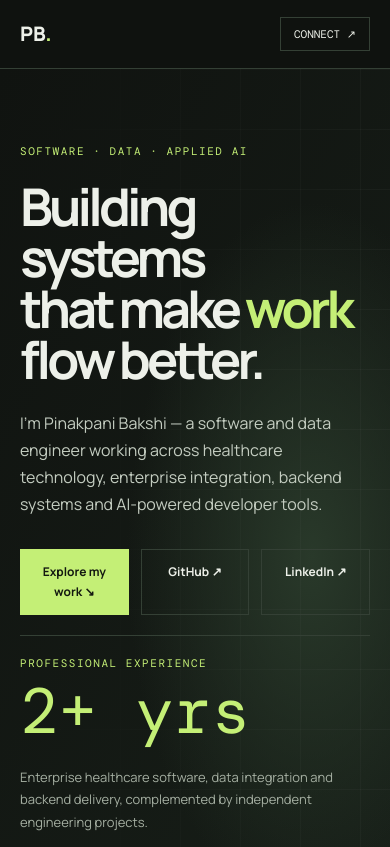
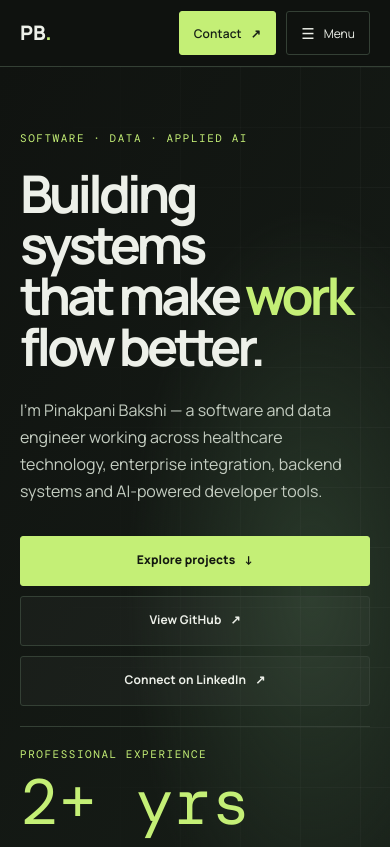
Before and after one commit to Pinakbakshi/pinakbakshi.github.io, a plain HTML site: page index.html in a window 390 px wide. Shown: the top 847 px of the page. Drawn offline with nearby package versions, Linux system fonts and the light colour scheme.

Commit message:
Make navigation and calls to action clearer on mobile and desktop

```diff
--- a/index.html
+++ b/index.html
@@ -26,9 +26,29 @@ section{position:relative}.head h2{ text-wrap:balance}
 :focus-visible{outline:2px solid var(--acid);outline-offset:4px}
 @media(max-width:720px){.skill-groups{grid-template-columns:1fr}.skill-group{min-height:0;padding:21px}.skill-note{grid-template-columns:1fr;gap:8px}.ticker .wrap{justify-content:flex-start;gap:6px 12px}}
 @media(prefers-reduced-motion:reduce){*,*:before,*:after{scroll-behavior:auto!important;animation-duration:.01ms!important;animation-iteration-count:1!important;transition-duration:.01ms!important}.heroGrid>div:first-child>*{animation:none!important}}
+
+/* Clear, touch-friendly navigation and action system */
+.bar{z-index:50}.bar nav{gap:18px}.nav-actions{display:flex;align-items:center;gap:10px}
+.contactlink,.menu-toggle,.btn{min-height:46px;display:inline-flex;align-items:center;justify-content:center;gap:9px;border-radius:3px;transition:background .22s,border-color .22s,color .22s,transform .22s}
+.contactlink{padding:0 18px;background:var(--acid);border-color:var(--acid);color:#172016;font:600 12px var(--sans);letter-spacing:.01em}
+.contactlink:hover{background:#d7f99c;border-color:#d7f99c;transform:translateY(-2px)}
+.contact-short{display:none}.menu-toggle{display:none;padding:0 14px;background:transparent;color:var(--ink);border:1px solid var(--line);font:12px var(--sans);cursor:pointer}
+.btn{padding:0 18px;font-size:12px;letter-spacing:.01em}.btn.primary{font-weight:800}.btn:not(.primary){background:#ffffff08}.btn:hover{background:#c4ef7614}
+.links a{padding:12px 0;position:relative}.links a:after{content:"";position:absolute;left:0;right:100%;bottom:5px;height:1px;background:var(--acid);transition:right .25s}.links a:hover:after,.links a.active:after{right:0}.links a.active{color:var(--acid)}
+button:focus-visible,a:focus-visible{outline:2px solid var(--acid);outline-offset:4px}
+@media(max-width:720px){
+ .bar nav{height:66px}.nav-actions{margin-left:auto}.contact-full{display:none}.contact-short{display:inline}.contactlink{min-height:44px;padding:0 14px}
+ .menu-toggle{display:inline-flex;min-width:84px;min-height:44px}.menu-icon{font-size:15px}
+ .links{display:none;position:absolute;top:66px;left:0;right:0;padding:12px 20px 18px;background:#101310f7;border-bottom:1px solid var(--line);backdrop-filter:blur(16px);flex-direction:column;gap:0}
+ .links.open{display:flex}.links a{padding:14px 4px;border-bottom:1px solid #ffffff12;font-size:12px}
+ .links a:last-child{border-bottom:0}
+ .buttons{display:grid;grid-template-columns:1fr;gap:10px}.buttons .btn{width:100%;min-height:50px}
+ .heroGrid{padding:64px 0}.hero{min-height:auto}
+}
+@media(min-width:721px){.contact-full{display:inline}.contact-short{display:none}}
 </style></head><body>
-<header class="bar"><div class="wrap"><nav><a class="logo" href="#top">PB<i>.</i></a><div class="links"><a href="#experience">EXPERIENCE</a><a href="#projects">PROJECTS</a><a href="#skills">SKILLS</a><a href="#about">ABOUT</a></div><a class="contactlink" href="https://mail.google.com/mail/?view=cm&fs=1&to=pinakpanibakshi%40gmail.com&su=Portfolio%20Enquiry">CONNECT ↗</a></nav></div></header>
-<main id="top"><div class="hero"><div class="wrap heroGrid"><div><div class="eyebrow">SOFTWARE · DATA · APPLIED AI</div><h1>Building systems<br>that make <em>work</em><br>flow better.</h1><p class="lead">I'm Pinakpani Bakshi — a software and data engineer working across healthcare technology, enterprise integration, backend systems and AI-powered developer tools.</p><div class="buttons"><a class="btn primary" href="#projects">Explore my work ↘</a><a class="btn" href="https://github.com/Pinakbakshi" target="_blank" rel="noreferrer">GitHub ↗</a><a class="btn" href="https://www.linkedin.com/in/pinakbakshi/" target="_blank" rel="noreferrer">LinkedIn ↗</a></div></div><aside class="stats"><div class="kicker">PROFESSIONAL EXPERIENCE</div><strong>2+ yrs</strong><p>Enterprise healthcare software, data integration and backend delivery, complemented by independent engineering projects.</p><hr><div class="kicker">EDUCATION</div><p>B.Tech · Computer Science & Business Systems<br>SRM Institute of Science and Technology</p><hr><div class="kicker">CURRENT FOCUS</div><p>Healthcare data · ETL modernization · SQL engineering · Python APIs · Agentic AI</p></aside></div></div>
+<header class="bar"><div class="wrap"><nav><a class="logo" href="#top">PB<i>.</i></a><div class="links" id="site-links"><a href="#experience">Experience</a><a href="#projects">Projects</a><a href="#skills">Skills</a><a href="#about">About</a></div><div class="nav-actions"><a class="contactlink" href="https://mail.google.com/mail/?view=cm&fs=1&to=pinakpanibakshi%40gmail.com&su=Portfolio%20Enquiry" target="_blank" rel="noreferrer"><span class="contact-full">Email me</span><span class="contact-short">Contact</span><span aria-hidden="true"> ↗</span></a><button class="menu-toggle" type="button" aria-controls="site-links" aria-expanded="false"><span class="menu-icon" aria-hidden="true">☰</span><span class="menu-label">Menu</span></button></div></nav></div></header>
+<main id="top"><div class="hero"><div class="wrap heroGrid"><div><div class="eyebrow">SOFTWARE · DATA · APPLIED AI</div><h1>Building systems<br>that make <em>work</em><br>flow better.</h1><p class="lead">I'm Pinakpani Bakshi — a software and data engineer working across healthcare technology, enterprise integration, backend systems and AI-powered developer tools.</p><div class="buttons"><a class="btn primary" href="#projects">Explore projects <span aria-hidden="true">↓</span></a><a class="btn" href="https://github.com/Pinakbakshi" target="_blank" rel="noreferrer">View GitHub <span aria-hidden="true">↗</span></a><a class="btn" href="https://www.linkedin.com/in/pinakbakshi/" target="_blank" rel="noreferrer">Connect on LinkedIn <span aria-hidden="true">↗</span></a></div></div><aside class="stats"><div class="kicker">PROFESSIONAL EXPERIENCE</div><strong>2+ yrs</strong><p>Enterprise healthcare software, data integration and backend delivery, complemented by independent engineering projects.</p><hr><div class="kicker">EDUCATION</div><p>B.Tech · Computer Science & Business Systems<br>SRM Institute of Science and Technology</p><hr><div class="kicker">CURRENT FOCUS</div><p>Healthcare data · ETL modernization · SQL engineering · Python APIs · Agentic AI</p></aside></div></div>
 <div class="ticker"><div class="wrap">ORACLE PL/SQL <b>✳</b> INFORMATICA IICS <b>✳</b> PYTHON <b>✳</b> HEALTHCARE DATA <b>✳</b> FASTAPI <b>✳</b> AZURE OPENAI <b>✳</b> SQL SERVER</div></div>
 <section id="experience"><div class="wrap"><div class="head reveal"><div class="kicker">01 / EXPERIENCE</div><div><h2>Enterprise delivery.<br>Business context.</h2><p>Healthcare technology and enterprise data integration at Cognizant, combining hands-on engineering with techno-functional responsibility.</p></div></div>
 <article class="exp reveal"><div class="date">JUL 2025 — PRESENT</div><div><h3>Programmer Analyst</h3><div class="sub">Cognizant Technology Solutions · Healthcare technology & data engineering</div><ul><li>Undertake techno-functional ownership of healthcare billing and payment workstreams, translating business rules and operational needs into implementable technical changes.</li><li>Spearhead Oracle PL/SQL development and analysis for subscriber billing, invoice generation, payment processing, reconciliation and account maintenance.</li><li>Analyse the ACH lifecycle: enrollment, pre-note validation, recurring debit generation, acknowledgements, retries, rejection handling and account suspension.</li><li>Lead impact assessment and source-to-target lineage analysis across database objects, interfaces, ETL jobs and reports; coordinate with business, QA, architecture and support teams.</li><li>Support Informatica PowerCenter/IICS, SQL Server, Python and XML/XSD integrations, production RCA, workflow optimisation and migration troubleshooting.</li><li>Contribute to SmartComm premium-collection communications, suppression logic, audit and eligibility workflows, including HIPAA-aligned subscriber communication processes.</li></ul><div class="tags"><span class="tag">Oracle PL/SQL</span><span class="tag">Informatica IICS</span><span class="tag">SQL Server</span><span class="tag">Python</span><span class="tag">TriZetto Facets</span><span class="tag">ACH</span></div></div></article>
@@ -63,10 +83,16 @@ section{position:relative}.head h2{ text-wrap:balance}
 </div></section>
 <section id="about"><div class="wrap"><div class="head reveal"><div class="kicker">04 / ABOUT</div><div><h2>Technical execution,<br>business understanding.</h2></div></div><div class="about"><div><p>I enjoy working on systems where the details matter: data has to reconcile, integrations have to be dependable, and software needs to make an operational process easier. My professional foundation is in healthcare technology and enterprise data workflows, with independent work extending into developer tools, AI integrations and automation.</p><p>I bring a techno-functional approach: understanding the business process, mapping it to data and system behaviour, investigating edge cases, and working with engineering and QA stakeholders to deliver reliable changes.</p><p>I'm interested in global engineering teams working on data platforms, healthcare technology, backend systems and practical AI products.</p></div><div><div class="principle"><b>01</b> Build for a real workflow, not a demo headline.</div><div class="principle"><b>02</b> Make data flow explainable and testable.</div><div class="principle"><b>03</b> Keep security assumptions and limitations explicit.</div><div class="principle"><b>04</b> Treat automation as a way to improve engineering quality.</div></div></div></div></section>
 <section id="credentials"><div class="wrap"><div class="head reveal"><div class="kicker">05 / LEARNING</div><div><h2>Credentials &<br>continued learning.</h2><p>Selected certifications and structured learning recorded in my CV.</p></div></div><div class="certs reveal"><div class="cert">Claude Certified Associate – Foundations (CCAO-F)</div><div class="cert">Microsoft Azure Fundamentals (AZ-900)</div><div class="cert">IBM Data Analysis with Python</div><div class="cert">Google Foundations of Cybersecurity</div><div class="cert">Deep Learning using TensorFlow</div><div class="cert">Flutter App Development</div><div class="cert">Implement a Responsible Generative AI Solution in Microsoft Foundry</div><div class="cert">Foundations of Modern AI</div><div class="cert">Generative AI Fundamentals</div><div class="cert">Prompt Engineering Foundation</div><div class="cert">Context Engineering Foundation</div><div class="cert">Microsoft Copilot Studio learning path</div><div class="cert">GitHub Copilot learning path</div><div class="cert">Amazon Q Developer learning path</div></div><p class="sub" style="margin-top:18px">Learning paths are labelled as such; credential names are reproduced from my CV.</p></div></section>
-<section class="end" id="contact"><div class="wrap reveal"><div class="kicker" style="color:#39452e">HAVE A PROJECT OR ROLE IN MIND?</div><h2>Let's build<br>something useful.</h2><p>Open to conversations around data engineering, healthcare technology, backend development and AI-enabled engineering tools.</p><div class="buttons"><a class="btn" href="mailto:pinakpanibakshi@gmail.com">Email me ↗</a><a class="btn" href="https://www.linkedin.com/in/pinakbakshi/" target="_blank" rel="noreferrer">LinkedIn ↗</a><a class="btn" href="https://github.com/Pinakbakshi" target="_blank" rel="noreferrer">GitHub ↗</a></div></div></section></main>
+<section class="end" id="contact"><div class="wrap reveal"><div class="kicker" style="color:#39452e">HAVE A PROJECT OR ROLE IN MIND?</div><h2>Let's build<br>something useful.</h2><p>Open to conversations around data engineering, healthcare technology, backend development and AI-enabled engineering tools.</p><div class="buttons"><a class="btn" href="mailto:pinakpanibakshi@gmail.com">Send an email <span aria-hidden="true">↗</span></a><a class="btn" href="https://www.linkedin.com/in/pinakbakshi/" target="_blank" rel="noreferrer">LinkedIn profile <span aria-hidden="true">↗</span></a><a class="btn" href="https://github.com/Pinakbakshi" target="_blank" rel="noreferrer">GitHub repositories <span aria-hidden="true">↗</span></a></div></div></section></main>
 <footer class="wrap"><span>© <span id="year"></span> PINAKPANI BAKSHI</span><span>ENGINEERING PORTFOLIO · GITHUB PAGES</span><a href="#top">BACK TO TOP ↑</a></footer>
 <script>
 document.getElementById('year').textContent=new Date().getFullYear();
+const menuButton=document.querySelector('.menu-toggle');const siteLinks=document.querySelector('.links');
+if(menuButton&&siteLinks){
+ menuButton.addEventListener('click',()=>{const open=menuButton.getAttribute('aria-expanded')!=='true';menuButton.setAttribute('aria-expanded',String(open));siteLinks.classList.toggle('open',open);menuButton.querySelector('.menu-icon').textContent=open?'✕':'☰';menuButton.querySelector('.menu-label').textContent=open?'Close':'Menu'});
+ siteLinks.querySelectorAll('a').forEach(a=>a.addEventListener('click',()=>{siteLinks.classList.remove('open');menuButton.setAttribute('aria-expanded','false');menuButton.querySelector('.menu-icon').textContent='☰';menuButton.querySelector('.menu-label').textContent='Menu'}));
+ document.addEventListener('keydown',e=>{if(e.key==='Escape'){siteLinks.classList.remove('open');menuButton.setAttribute('aria-expanded','false');menuButton.querySelector('.menu-icon').textContent='☰';menuButton.querySelector('.menu-label').textContent='Menu'}});
+}
 const reduced=window.matchMedia('(prefers-reduced-motion: reduce)').matches;
 const io=new IntersectionObserver(entries=>entries.forEach(entry=>{if(entry.isIntersecting){entry.target.classList.add('on');io.unobserve(entry.target)}}),{threshold:.12,rootMargin:'0px 0px -5% 0px'});
 document.querySelectorAll('.reveal').forEach((el,i)=>{if(!reduced)el.style.transitionDelay=(Math.min(i%4,3)*65)+'ms';io.observe(el)});
```
